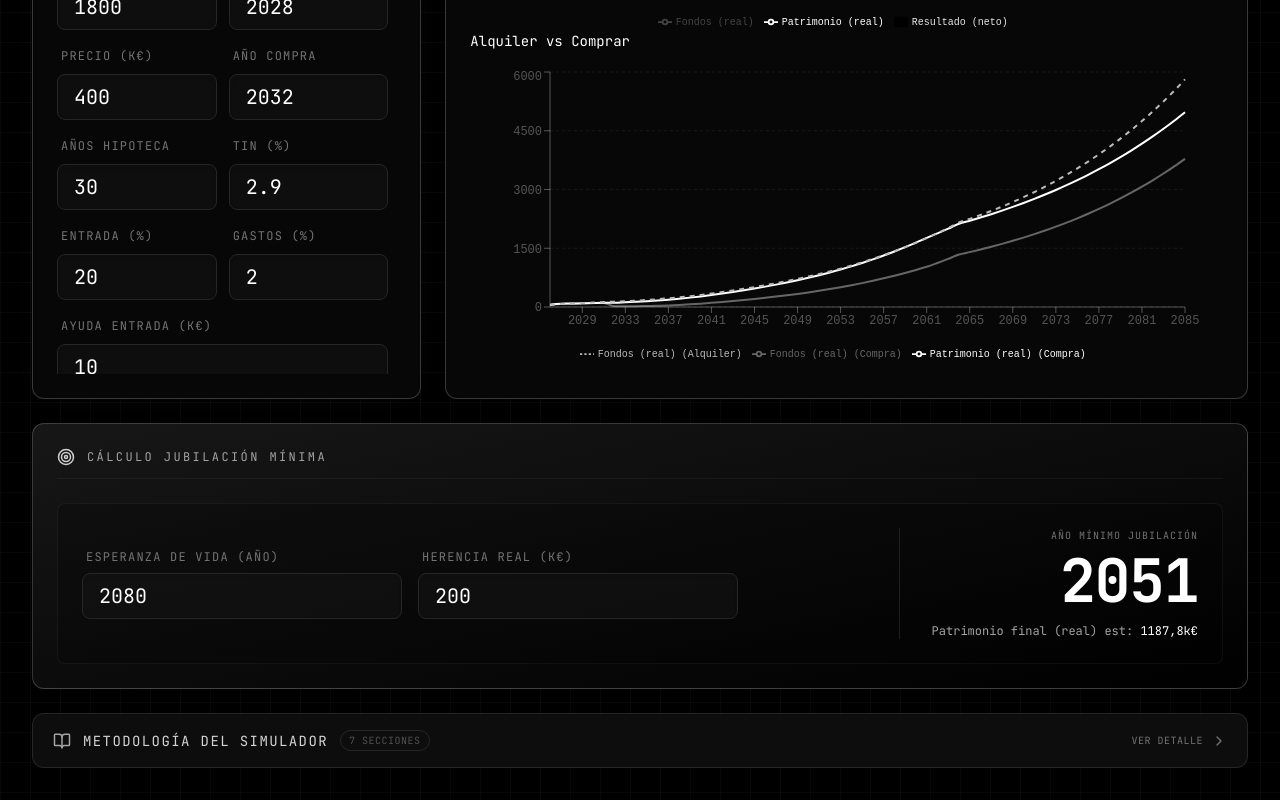
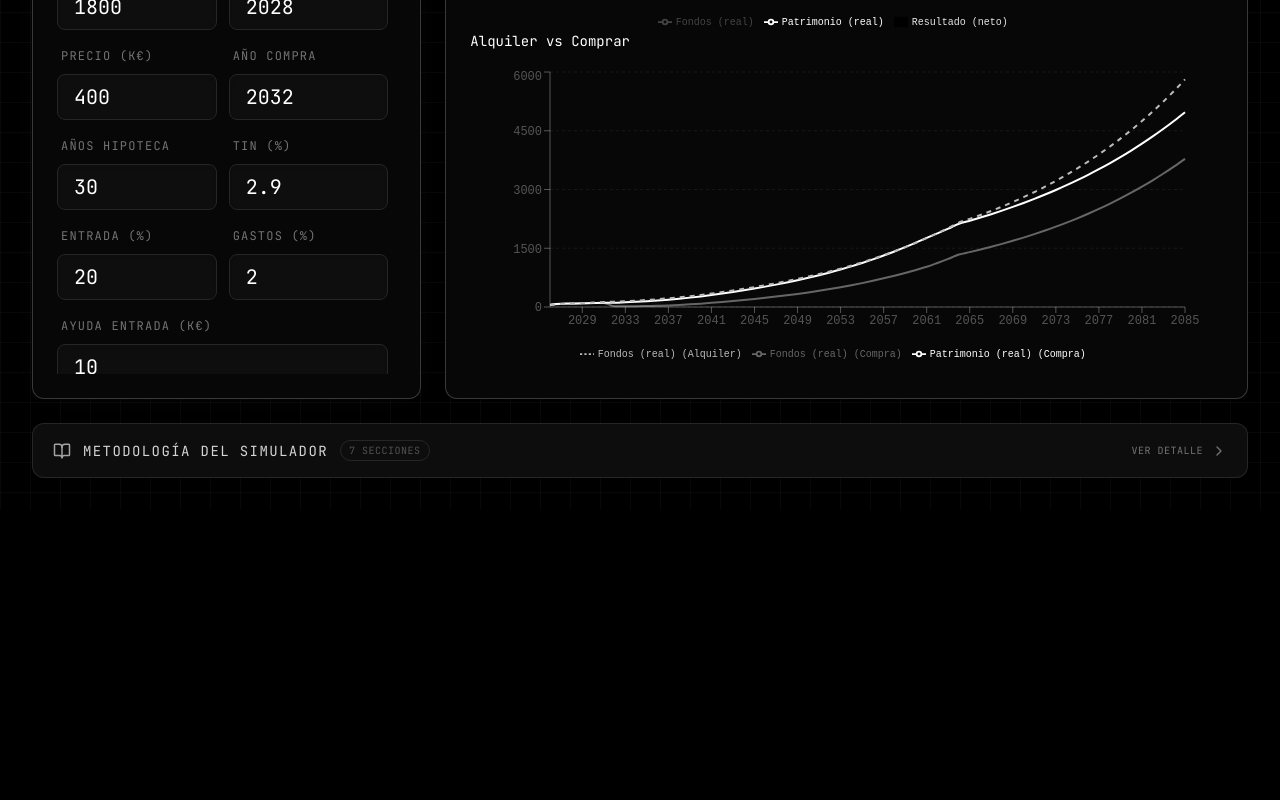
Before and after one commit to zeemarquez/economic-data, a React (Vite) app: page /simulador-vida in a window 1280 px wide. Shown: the part 588-1388 px from the top of the page. After the commit the page ends 1098 px from the top, so only its background shows below. Built offline with nearby package versions, Linux system fonts and the light colour scheme.

Commit message:
hide jubilacion

```diff
--- a/pages/SimuladorVida.tsx
+++ b/pages/SimuladorVida.tsx
@@ -1,6 +1,6 @@
 import React, { useState, useMemo } from 'react';
 import { Link } from 'react-router-dom';
-import { ArrowLeft, Calculator, LineChart as ChartIcon, LayoutDashboard, Target, ChevronDown, ChevronRight, BookOpen, Info } from 'lucide-react';
+import { ArrowLeft, Calculator, LineChart as ChartIcon, LayoutDashboard, ChevronDown, ChevronRight, BookOpen, Info } from 'lucide-react';
 import { Card } from '../components/ui/Card';
 import { Input } from '../components/ui/Input';
 import { Tooltip } from '../components/ui/Tooltip';
@@ -321,8 +321,8 @@ const METOD_SECTIONS: MetodSection[] = [
             },
             {
                 label: 'Año mínimo de jubilación',
-                desc: 'El simulador barre todos los años posibles de jubilación (desde hoy hasta la esperanza de vida) y selecciona el primero para el cual la proyección es viable Y el patrimonio real en el año de la esperanza de vida supera la herencia deseada (ajustada por inflación). Si no existe ningún año válido devuelve N/A.',
-                formula: 'Viable si: PatrimonioReal(T_final) > Herencia × (1 + InflAcum(T_final))\n           y is_possible = true para ese año de jubilación'
+                desc: 'El simulador barre todos los años posibles de jubilación (desde hoy hasta la esperanza de vida) y selecciona el primero para el cual la proyección es viable Y el patrimonio real en el año de la esperanza de vida supera la herencia deseada (en valor real, mismo año base). Si no existe ningún año válido devuelve N/A.',
+                formula: 'Viable si: PatrimonioReal(T_final) > Herencia (ambos en k€ reales)\n           y is_possible = true para ese año de jubilación'
             },
         ]
     },
@@ -450,10 +450,6 @@ export default function SimuladorVida() {
     const [tipoColegio, setTipoColegio] = useState<'publico' | 'privado'>('privado');
     const [gastosHijoMesSimple, setGastosHijoMesSimple] = useState(460); // 160 + 50 + 50 + 200
 
-    // Retirement Panel
-    const [esperanzaVida, setEsperanzaVida] = useState(2080);
-    const [herenciaNominal, setHerenciaNominal] = useState(200);
-
     const handleInputChange = (e: React.ChangeEvent<HTMLInputElement>, field: keyof InputsModeloVida) => {
         let val: any = parseFloat(e.target.value);
         setInputs({ ...inputs, [field]: isNaN(val) ? 0 : val });
@@ -518,32 +514,6 @@ export default function SimuladorVida() {
         }
         return groups;
     }, [modelResult.tableData]);
-
-    // Minimum Retirement Calculation
-    const minRetirement = useMemo(() => {
-        const t_final = esperanzaVida - modelResult.initial_period;
-        let minYear = null;
-        let achievedRealPatrimony = null;
-        let targetInheritance = null;
-
-        for (let y = 2027; y < esperanzaVida; y++) {
-            const testInputs = { ...effectiveInputs, year_jubilacion: y };
-            const res = runModeloVida(testInputs);
-            if (t_final < 0 || t_final >= res.periods) continue;
-
-            const realInheritance = herenciaNominal * (1 + res.inflaccion_acumulada[t_final]);
-            const patrimony = res.arr_patrimonio_real[t_final];
-            const is_possible = (patrimony > realInheritance) && res.is_possible;
-
-            if (is_possible) {
-                minYear = y;
-                achievedRealPatrimony = patrimony;
-                targetInheritance = realInheritance;
-                break;
-            }
-        }
-        return { minYear, targetInheritance, achievedRealPatrimony };
-    }, [inputs, esperanzaVida, herenciaNominal, modelResult.initial_period]);
 
     return (
         <div className="min-h-screen p-4 md:p-8 flex flex-col items-center">
@@ -891,53 +861,6 @@ export default function SimuladorVida() {
                     </Card>
                 </div>
 
-                {/* BOTTOM PANEL - Minimum Retirement */}
-                <div className="col-span-1 lg:col-span-12">
-                    <Card
-                        className="border-white/20 bg-gradient-to-br from-neutral-900 to-black"
-                        icon={<Target size={18} className="text-white" />}
-                        title="Cálculo Jubilación Mínima"
-                    >
-                        <div className="flex flex-col md:flex-row gap-8 items-center mt-4 border border-white/5 p-6 rounded-lg bg-black/20">
-                            <div className="flex-1 flex gap-4 w-full">
-                                <div className="w-full max-w-xs">
-                                    <Input
-                                        label="Esperanza de vida (Año)"
-                                        value={formatInput(esperanzaVida)}
-                                        onChange={e => {
-                                            const v = parseInt(e.target.value);
-                                            if (!isNaN(v)) setEsperanzaVida(v);
-                                        }}
-                                    />
-                                </div>
-                                <div className="w-full max-w-xs">
-                                    <Input
-                                        label="Herencia Real (k€)"
-                                        value={formatInput(herenciaNominal)}
-                                        onChange={e => {
-                                            const v = parseInt(e.target.value);
-                                            if (!isNaN(v)) setHerenciaNominal(v);
-                                        }}
-                                    />
-                                </div>
-                            </div>
-                            <div className="min-w-[250px] text-center md:text-right md:border-l md:border-white/10 md:pl-8">
-                                <p className="text-neutral-500 font-mono text-[10px] uppercase tracking-widest mb-2">
-                                    Año Mínimo Jubilación
-                                </p>
-                                <div className="text-5xl md:text-6xl font-bold text-white font-mono tracking-tight">
-                                    {minRetirement.minYear ? minRetirement.minYear : <span className="text-red-500">N/A</span>}
-                                </div>
-                                {minRetirement.minYear && (
-                                    <p className="text-neutral-400 font-mono text-xs mt-3">
-                                        Patrimonio final (real) est: <span className="text-white">{formatCurrency(minRetirement.achievedRealPatrimony!)}k€</span>
-                                    </p>
-                                )}
-                            </div>
-                        </div>
-                    </Card>
-                </div>
-
                 {/* METODOLOGÍA PANEL */}
                 <MetodologiaPanel />
             </main>
```
